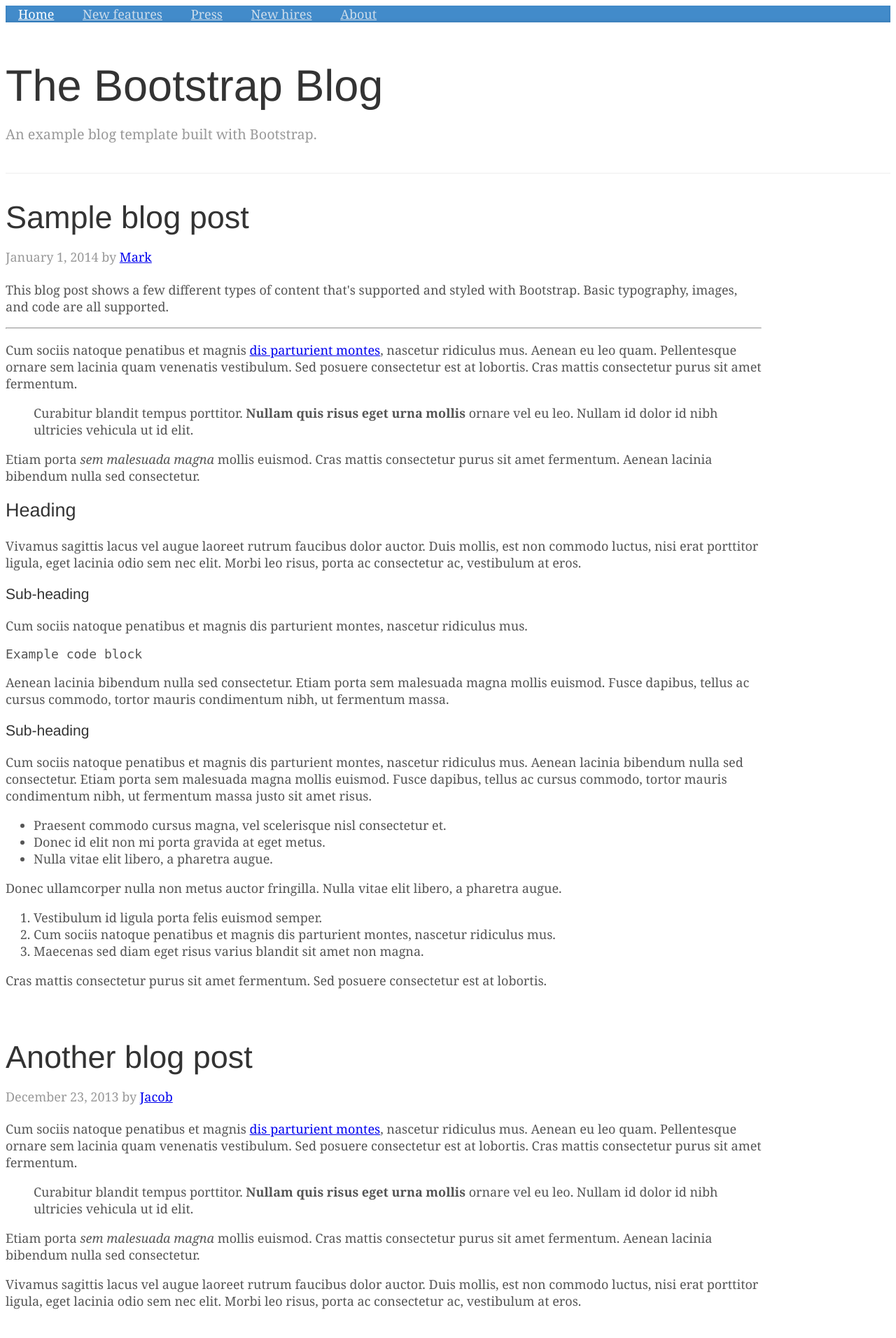
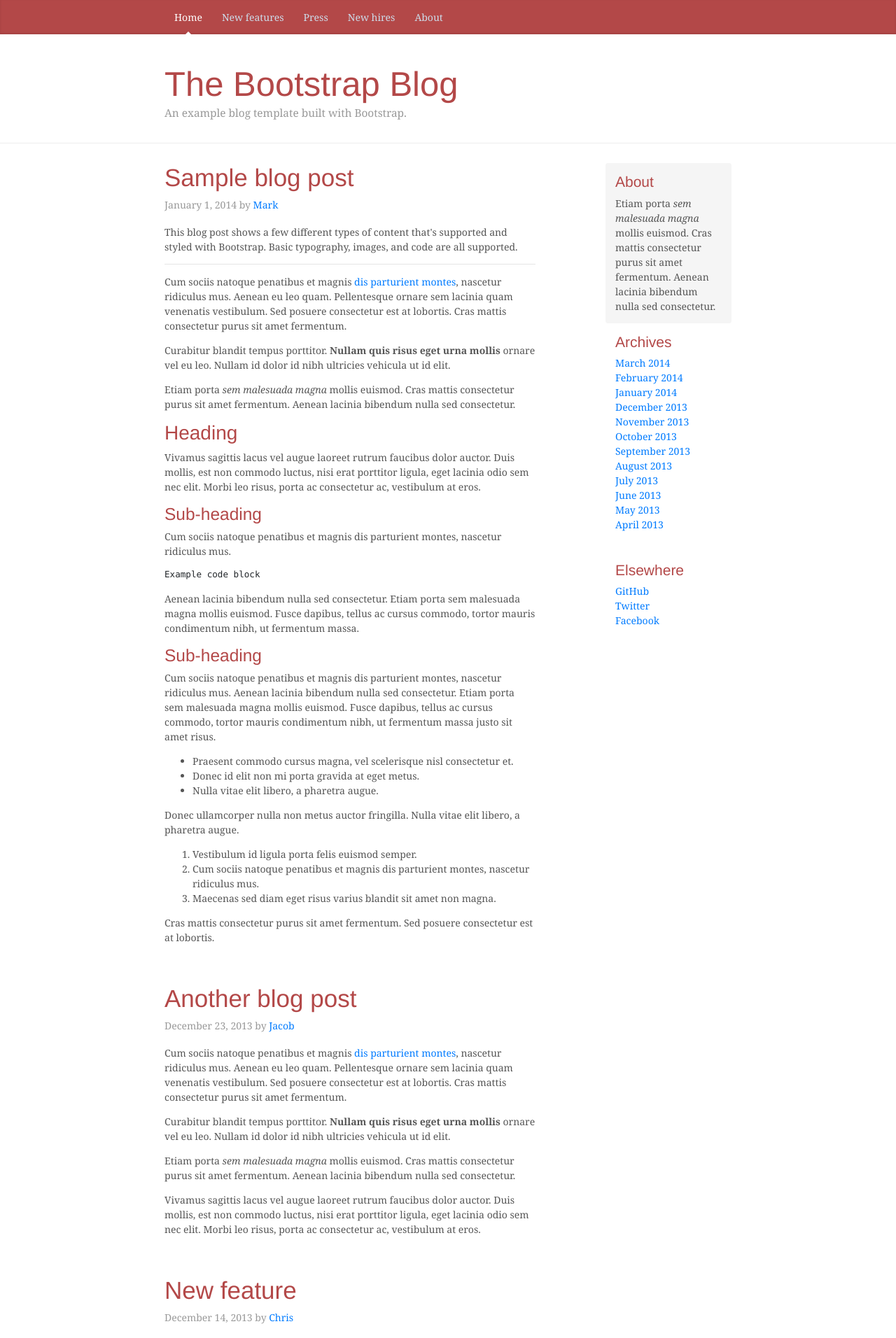
Before and after one commit to NorbertCorba/zavrsni-zadatak, a PHP site: page / in a window 1280 px wide. Shown: the top 1912 px of the page at 70% size. Run offline with PHP 8.4, Linux system fonts and the light colour scheme.

Commit message:
kompletan 2 i 3 zadatak

```diff
--- a/index.php
+++ b/index.php
@@ -7,7 +7,7 @@
     <meta http-equiv="X-UA-Compatible" content="IE=edge">
     <meta name="viewport" content="width=device-width, initial-scale=1.0">
     <title>Vivify Blog</title>
-    <link href="styles1\styles.css" rel="stylesheet">
+    <link href="styles\styles.css" rel="stylesheet">
 
 </head>
 <body>
--- a/posts.php
+++ b/posts.php
@@ -1,3 +1,25 @@
+<!doctype html>
+<html lang="en">
+<head>
+
+    <meta charset="utf-8">
+    <meta name="viewport" content="width=device-width, initial-scale=1, shrink-to-fit=no">
+    <meta name="description" content="">
+    <meta name="author" content="">
+    <link rel="icon" href="../../../../favicon.ico">
+
+    <title>Vivify Blog</title>
+
+    <!-- Bootstrap core CSS -->
+    <link rel="stylesheet" href="https://maxcdn.bootstrapcdn.com/bootstrap/4.0.0-beta.2/css/bootstrap.min.css" integrity="sha384-PsH8R72JQ3SOdhVi3uxftmaW6Vc51MKb0q5P2rRUpPvrszuE4W1povHYgTpBfshb" crossorigin="anonymous">
+
+    <!-- Custom styles for this template -->
+    <link href="styles\styles.css" rel="stylesheet">
+</head>
+<?php
+include_once "header.php"
+?>
+
 <main role="main" class="container">
 
     <div class="row">
@@ -5,7 +27,7 @@
 <div class="col-sm-8 blog-main">
 
             <div class="blog-post">
-                <h2 class="blog-post-title">Sample blog post</h2>
+                <h2 class="blog-post-title"><a href='#'>Sample blog post</a></h2>
                 <p class="blog-post-meta">January 1, 2014 by <a href="#">Mark</a></p>
 
                 <p>This blog post shows a few different types of content that's supported and styled with Bootstrap. Basic typography, images, and code are all supported.</p>
@@ -38,7 +60,7 @@
             </div><!-- /.blog-post -->
 
             <div class="blog-post">
-                <h2 class="blog-post-title">Another blog post</h2>
+                <h2 class="blog-post-title"><a href = '#'>Another blog post </a></h2>
                 <p class="blog-post-meta">December 23, 2013 by <a href="#">Jacob</a></p>
 
                 <p>Cum sociis natoque penatibus et magnis <a href="#">dis parturient montes</a>, nascetur ridiculus mus. Aenean eu leo quam. Pellentesque ornare sem lacinia quam venenatis vestibulum. Sed posuere consectetur est at lobortis. Cras mattis consectetur purus sit amet fermentum.</p>
@@ -50,7 +72,7 @@
             </div><!-- /.blog-post -->
 
             <div class="blog-post">
-                <h2 class="blog-post-title">New feature</h2>
+                <h2 class="blog-post-title"><a href = '#'>New feature</a></h2>
                 <p class="blog-post-meta">December 14, 2013 by <a href="#">Chris</a></p>
 
                 <p>Cum sociis natoque penatibus et magnis dis parturient montes, nascetur ridiculus mus. Aenean lacinia bibendum nulla sed consectetur. Etiam porta sem malesuada magna mollis euismod. Fusce dapibus, tellus ac cursus commodo, tortor mauris condimentum nibh, ut fermentum massa justo sit amet risus.</p>
@@ -70,36 +92,20 @@
 
         </div><!-- /.blog-main -->
 
-        <aside class="col-sm-3 ml-sm-auto blog-sidebar">
-            <div class="sidebar-module sidebar-module-inset">
-                <h4>About</h4>
-                <p>Etiam porta <em>sem malesuada magna</em> mollis euismod. Cras mattis consectetur purus sit amet fermentum. Aenean lacinia bibendum nulla sed consectetur.</p>
-            </div>
-            <div class="sidebar-module">
-                <h4>Archives</h4>
-                <ol class="list-unstyled">
-                    <li><a href="#">March 2014</a></li>
-                    <li><a href="#">February 2014</a></li>
-                    <li><a href="#">January 2014</a></li>
-                    <li><a href="#">December 2013</a></li>
-                    <li><a href="#">November 2013</a></li>
-                    <li><a href="#">October 2013</a></li>
-                    <li><a href="#">September 2013</a></li>
-                    <li><a href="#">August 2013</a></li>
-                    <li><a href="#">July 2013</a></li>
-                    <li><a href="#">June 2013</a></li>
-                    <li><a href="#">May 2013</a></li>
-                    <li><a href="#">April 2013</a></li>
-                </ol>
-            </div>
-            <div class="sidebar-module">
-                <h4>Elsewhere</h4>
-                <ol class="list-unstyled">
-                    <li><a href="#">GitHub</a></li>
-                    <li><a href="#">Twitter</a></li>
-                    <li><a href="#">Facebook</a></li>
-                </ol>
-            </div>
+
+<?php
+include_once "sidebar.php"
+?>
+
      </div><!-- /.row -->
 
 </main><!-- /.container -->
+
+<?php
+include_once "footer.php"
+
+?>
+
+</body>
+
+</html>
--- a/styles1/styles.css
+++ b/styles/styles.css
@@ -4,7 +4,7 @@
 
  @media (min-width: 48em) {
     html {
-        font-size: 18px;
+        font-size: 14px;
     }
 }
 
@@ -28,7 +28,7 @@ h6,
 .h6 {
     font-family: "Helvetica Neue", Helvetica, Arial, sans-serif;
     font-weight: 400;
-    color: #333;
+    color:  #b34848;
 }
 
 
@@ -47,7 +47,7 @@ h6,
 
 .blog-masthead {
     margin-bottom: 3rem;
-    background-color: #428bca;
+    background-color: #b34848;
     box-shadow: inset 0 -.1rem .25rem rgba(0,0,0,.1);
 }
 
@@ -145,13 +145,18 @@ h6,
 .blog-post {
     margin-bottom: 4rem;
 }
-.blog-post-title {
+.blog-post-title a {
     margin-bottom: .25rem;
     font-size: 2.5rem;
+    color: #b34848;
 }
 .blog-post-meta {
     margin-bottom: 1.25rem;
     color: #999;
+}
+
+.blog-post-title a:hover  {
+    text-decoration: underline;
 }
 
 
```
Also changed, not shown: single-post.php (+32 -0 lines).
